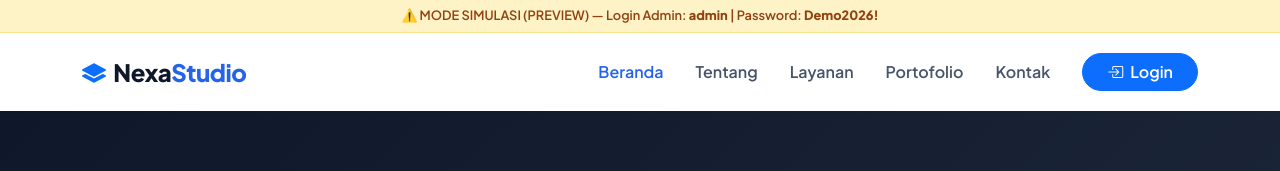
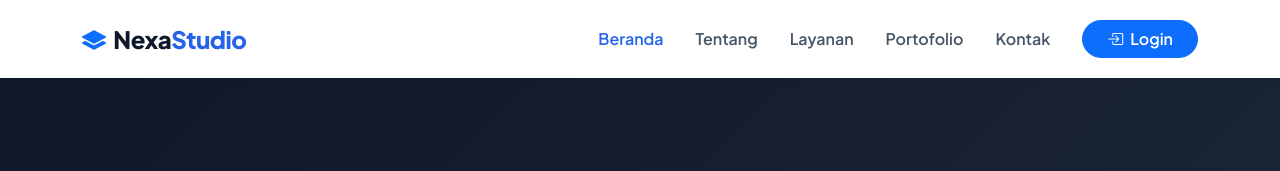
Before and after one commit to hermawan1979ss-eng/website-profile, a plain HTML site: page index.html in a window 1280 px wide. Shown: the top 171 px of the page. Drawn offline with nearby package versions, Linux system fonts and the light colour scheme; some packages are replaced by stand-ins of ours; a script that the page names is missing.

Commit message:
Add files via upload

```diff
--- a/index.html
+++ b/index.html
@@ -228,12 +228,6 @@
   </style>
 </head>
 <body>
-
-  <!-- Preview Mode Indicator (Otomatis hilang saat Live di Google) -->
-  <div id="previewBanner">
-    ⚠️ MODE SIMULASI (PREVIEW) — Login Admin: <strong>admin</strong> | Password: <strong>Demo2026!</strong>
-  </div>
-
   <!-- Global Loading Overlay -->
   <div id="globalLoader">
     <div class="spinner-border text-primary mb-2" role="status" style="width: 3rem; height: 3rem;"></div>
```
